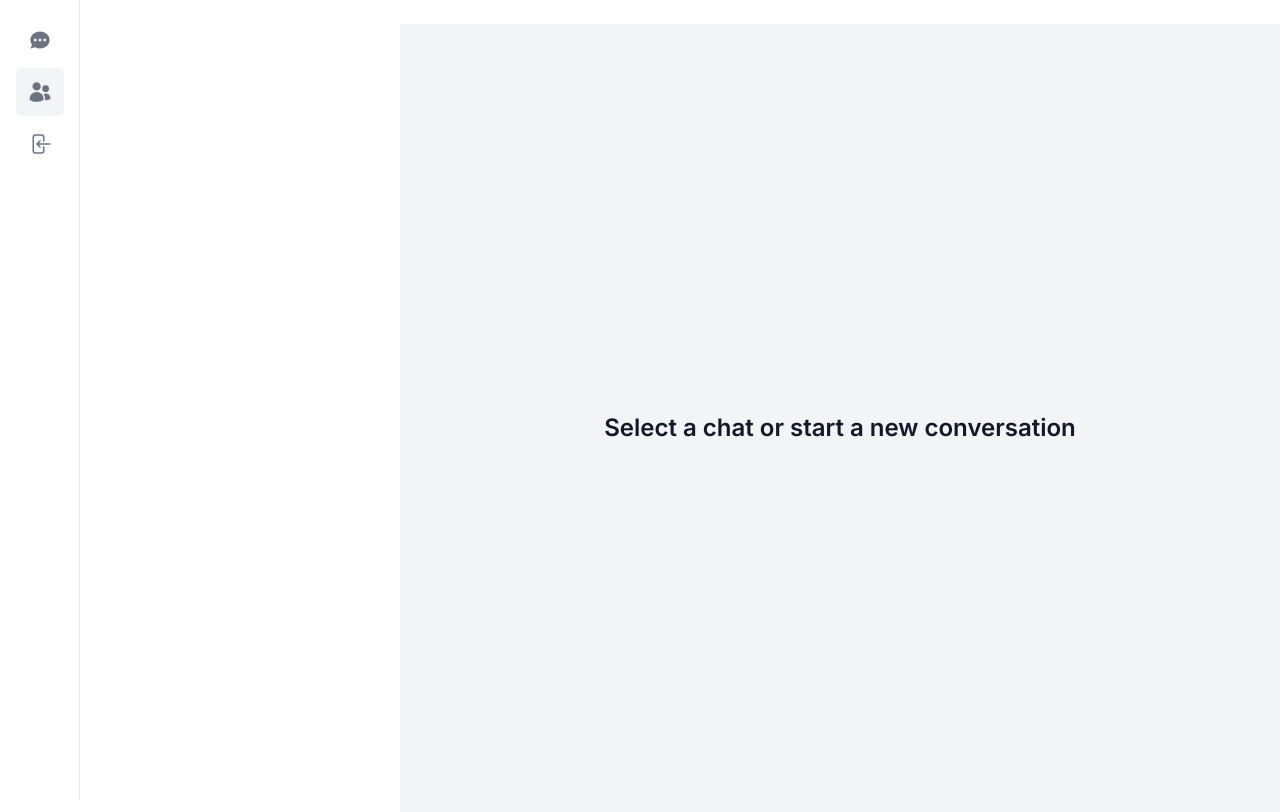
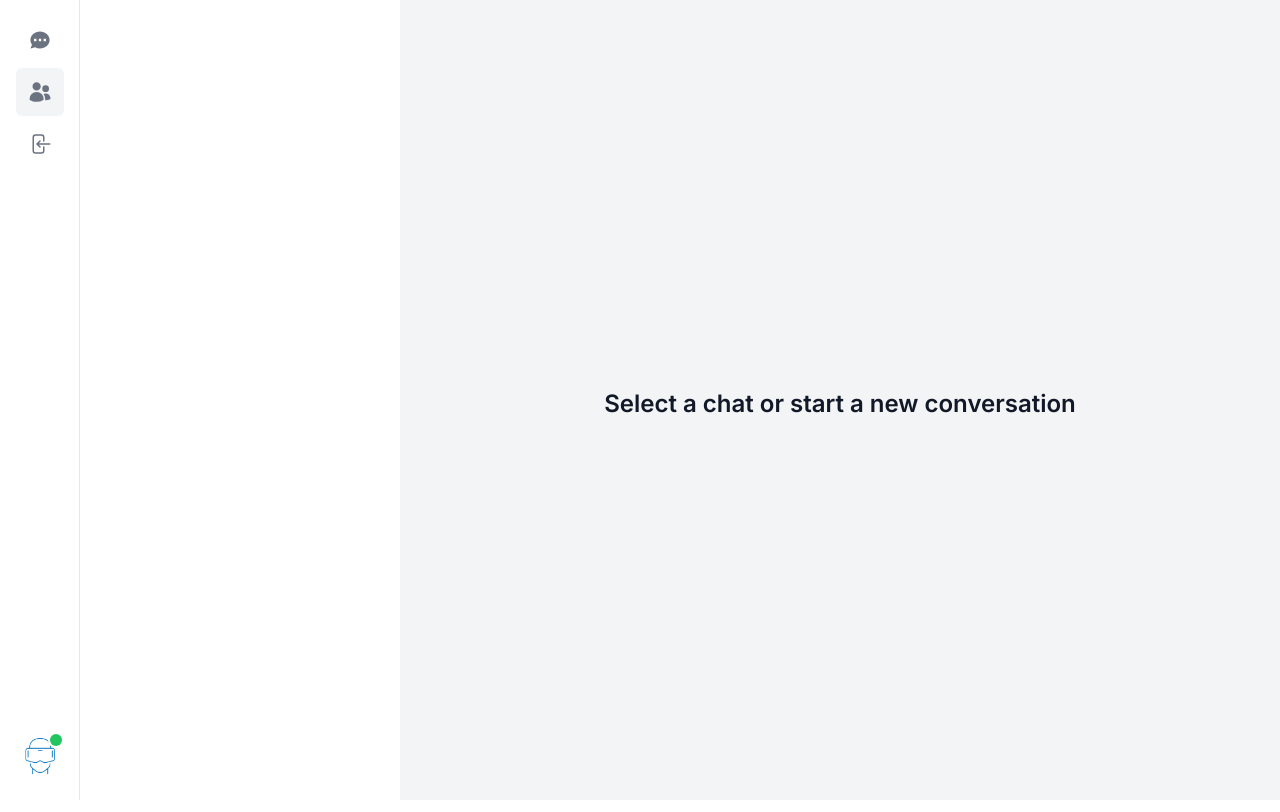
Before and after one commit to nemoteric/messenger, a Next.js app: page /users in a window 1280 px wide. Shown: the top 812 px of the page. Built offline with nearby package versions, Linux system fonts and the light colour scheme; no server answers.

Commit message:
add user social avatar in next.config, +components

```diff
--- /dev/null
+++ b/app/actions/getUsers.ts
@@ -0,0 +1,28 @@
+import prisma from "@/app/libs/prismadb";
+
+import getSession from "./getSession";
+
+const getUser = async () => {
+  const session = await getSession();
+
+  if (!session?.user?.email) {
+    return [];
+  }
+
+  try {
+    const users = await prisma.user.findMany({
+      orderBy: {
+        createdAt: "desc",
+      },
+      where: {
+        NOT: {
+          email: session.user.email,
+        },
+      },
+    });
+
+    return users;
+  } catch (error: any) {
+    return [];
+  }
+};
--- /dev/null
+++ b/app/components/Avatar.tsx
@@ -0,0 +1,48 @@
+"use client";
+
+import { User } from "@prisma/client";
+import { setConfig } from "next/config";
+import Image from "next/image";
+
+interface AvatarProps {
+  user?: User;
+}
+
+const Avatar: React.FC<AvatarProps> = ({ user }) => {
+  return (
+    <div className='relative'>
+      <div
+        className='
+          relative
+          inline-block
+          rounded-full
+          overflow-hidden
+          h-9
+          w-9
+          md:h-11
+          md:w-11
+        '
+      >
+        <Image alt='Avatar' src={user?.image || "/images/usericon.png"} fill />
+      </div>
+      <span
+        className='
+          absolute
+          block
+          rounded-full
+          bg-green-500
+          ring-2
+          ring-white
+          top-0
+          right-0
+          h-2
+          w-2
+          md:h-3
+          md:w-3
+        '
+      />
+    </div>
+  );
+};
+
+export default Avatar;
--- a/app/components/sidebar/DesktopSidebar.tsx
+++ b/app/components/sidebar/DesktopSidebar.tsx
@@ -4,6 +4,7 @@ import useRoutes from "@/app/hooks/useRoutes";
 import { useState } from "react";
 import DesktopItem from "./DesktopItem";
 import { User } from "@prisma/client";
+import Avatar from "../Avatar";
 
 interface DesktopSidebarProps {
   currentUser: User;
@@ -63,6 +64,26 @@ const DesktopSidebar: React.FC<DesktopSidebarProps> = ({ currentUser }) => {
           ))}
         </ul>
       </nav>
+      <nav
+        className='
+          mt-4
+          flex
+          flex-col
+          justify-between
+          items-center
+        '
+      >
+        <div
+          onClick={() => setIsOpen(true)}
+          className='
+            cursor-pointer
+            hover:opacity-75
+            transition
+          '
+        >
+          <Avatar user={currentUser} />
+        </div>
+      </nav>
     </div>
   );
 };
--- a/app/components/sidebar/Sidebar.tsx
+++ b/app/components/sidebar/Sidebar.tsx
@@ -6,7 +6,6 @@ async function Sidebar({ children }: { children: React.ReactNode }) {
   const currentUser = await getCurrentUser();
   return (
     <div className='h-full'>
-      //
       <DesktopSidebar currentUser={currentUser!} />
       <MobileFooter />
       <main className='lg:pl-20 h-full'>{children}</main>
--- a/next.config.js
+++ b/next.config.js
@@ -3,6 +3,13 @@ const nextConfig = {
   experimental: {
     swcPlugins: [["next-superjson-plugin", {}]],
   },
+  images: {
+    domains: [
+      "res.cloudinary.com",
+      "avatars.githubusercontent.com",
+      "lh3.googleusercontent.com",
+    ],
+  },
 };
 
 module.exports = nextConfig;
```
Also changed, not shown: public/images/usericon.png (added), 1 other file (tests, documents, lock files or other folders).
